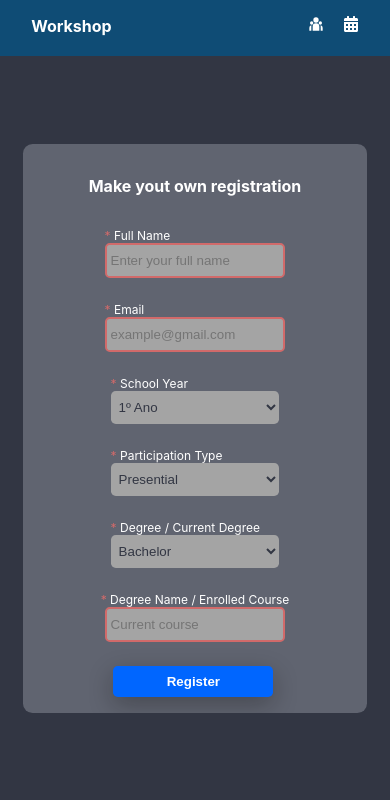
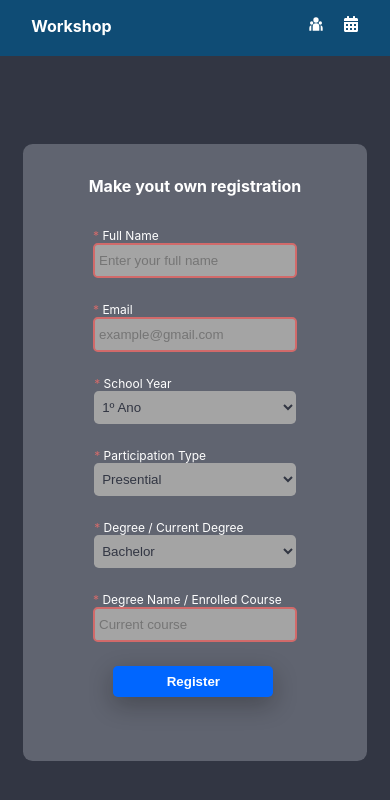
Before and after one commit to robertocarlosmedina/workshop, a React (Create React App) app: page /registration in a window 390 px wide. Shown: the top 800 px of the page. Built offline with nearby package versions, Linux system fonts and the light colour scheme.

Commit message:
Fixing the input layout while using the mobile

```diff
--- a/src/App.js
+++ b/src/App.js
@@ -10,10 +10,8 @@ function App() {
   return (
     <React.Fragment>
       <Routes>
-        <Route exact path="/" element={<FrontPage />} />
-      </Routes>
-      <Routes>
-        <Route exact path="/registration" element={<Registration />} />
+        <Route exact path={'/'} element={<FrontPage />} />
+        <Route exact path={'/registration'} element={<Registration />} />
       </Routes>
       <UICards card_name="header-card">
         <AppHeader />
--- a/src/components/headers/appHeader.css
+++ b/src/components/headers/appHeader.css
@@ -5,6 +5,7 @@
   top: 0.3rem;
   left: min(8%, 3rem);
   z-index: 10;
+  color: var(--primary-text-color);
 }
 
 .header-menu {
--- a/src/components/headers/appHeader.js
+++ b/src/components/headers/appHeader.js
@@ -1,14 +1,17 @@
-import React from "react"
-import { FaCalendarAlt } from 'react-icons/fa'
-import { RiTeamFill } from 'react-icons/ri'
+import React from "react";
+import { Link } from "react-router-dom";
+import { FaCalendarAlt } from "react-icons/fa";
+import { RiTeamFill } from "react-icons/ri";
 
 import "./appHeader.css";
 
 function AppHeader() {
   return (
     <header>
-      <h1 className="app-tittle">Workshop</h1>
-      <ul className="header-menu">
+      <Link to={"/"}>
+        <h1 className='app-tittle'>Workshop</h1>
+      </Link>
+      <ul className='header-menu'>
         <li>
           <RiTeamFill />
         </li>
@@ -20,4 +23,4 @@ function AppHeader() {
   );
 }
 
-export default AppHeader
+export default AppHeader;
--- a/src/components/uicards/cards.css
+++ b/src/components/uicards/cards.css
@@ -25,8 +25,19 @@
   }
 }
 
+@media screen and (max-width: 512px) {
+  body{
+    overflow:scroll;
+  }
+  .ui-display-card{
+      padding-bottom: 4rem;
+  }
+}
+
 @media screen and (max-width: 316px) {
   .ui-display-card{
       background-color: transparent;
+      padding-bottom: 4rem;
+      margin-top: 1rem;
   }
 }
--- a/src/components/userInterface/frontPage.js
+++ b/src/components/userInterface/frontPage.js
@@ -38,15 +38,10 @@ function FrontPage() {
   const changePositionIndexANDanimation = (index) => {
     const lastIndex = positionIndex;
     setPositionIndex(index);
-    console.log(
-      `${lastIndex}, ${index}, ${parseInt(lastIndex) - parseInt(index)}`
-    );
     if (parseInt(lastIndex) - parseInt(index) < parseInt(index)) {
       checkDuobleSlideInSameDirection("right-left-animation");
-      console.log(`Firts: ${animationClass}`);
     } else {
       checkDuobleSlideInSameDirection("left-right-animation");
-      console.log(`Secund: ${animationClass}`);
     }
   };
 
--- a/src/components/userInterface/registration.css
+++ b/src/components/userInterface/registration.css
@@ -32,7 +32,7 @@
 }
 
 .resgistrion-input-field {
-  width: min(20vh, 20rem);
+  width: 12rem;
   max-width: 20rem;
   padding: .5rem .25rem .5rem .25rem;
   background-color: var(--input-box-background-color);
@@ -42,6 +42,10 @@
   color: var(--background-color);
 }
 
+.selector{
+  width: 12.6rem;
+}
+
 .invalid{
     border: 2px solid var(--alert-notification-color);
 }
@@ -49,3 +53,12 @@
 .ajust-button{
     margin-left: 4.3rem;
 }
+
+@media screen and (max-width: 248px) {
+  .resgistrion-input-field{
+    width: 8rem;
+  }
+  .selector{
+    width: 8.8rem;
+  }
+}
--- a/src/components/userInterface/registration.js
+++ b/src/components/userInterface/registration.js
@@ -115,7 +115,7 @@ function Registration() {
             </p>
             <select
               onChange={schoolYearFieldHandler}
-              className="resgistrion-input-field"
+              className="resgistrion-input-field  selector"
             >
               <option value="1º Ano">1º Ano</option>
               <option value="2º Ano">2º Ano</option>
@@ -131,7 +131,7 @@ function Registration() {
             </p>
             <select
               onChange={participationTypeFieldHandler}
-              className="resgistrion-input-field"
+              className="resgistrion-input-field  selector"
             >
               <option value="Presential">Presential</option>
               <option value="Online">Online</option>
@@ -145,7 +145,7 @@ function Registration() {
             </p>
             <select
               onChange={degreeTypeFieldHandler}
-              className="resgistrion-input-field"
+              className="resgistrion-input-field selector"
             >
               <option value="Bachelor">Bachelor</option>
               <option value="Master">Master</option>
--- a/src/index.css
+++ b/src/index.css
@@ -27,6 +27,7 @@ body {
   width: 100%;
   height: 100vh;
   overflow: hidden;
+  cursor: default;
 }
 
 code {
```
Also changed, not shown: src/components/headers/adminHeader.js (+8 -1 lines).
